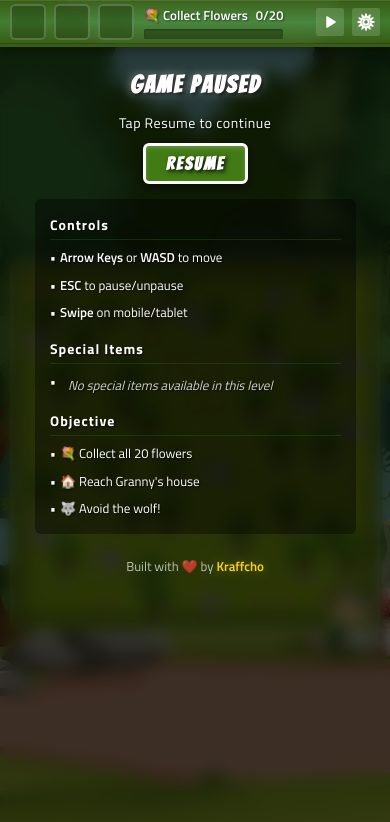
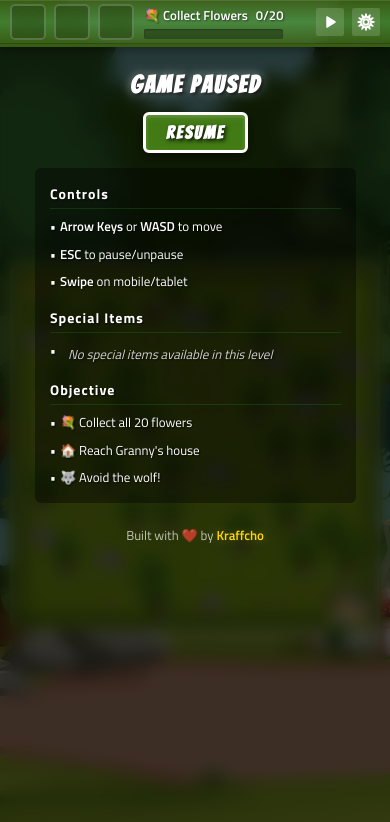
Before and after one commit to kraffcho/Little-Red-Riding-Hood-Adventures, a React (Create React App) app: page / in a window 390 px wide. Both pictures are taken after a click on the button 330 px from the left and 22 px from the top of the page. Shown: the top 822 px of the page. Built offline with nearby package versions, Linux system fonts and the light colour scheme; no server answers.

Commit message:
Hide pause instruction message on mobile
- Remove instruction message entirely on mobile devices
- Desktop still shows 'Press ESC or click Resume to continue'
- Mobile shows only the Resume button (cleaner UI)
- Better mobile UX with less clutter

```diff
--- a/src/components/PauseMenu.tsx
+++ b/src/components/PauseMenu.tsx
@@ -29,7 +29,6 @@ const PauseMenu: React.FC<PauseMenuProps> = ({ onResume, isVisible, currentLevel
 
         <div className="pause-menu-footer">
           <p className="pause-menu-instruction pause-menu-instruction-desktop">Press ESC or click Resume to continue</p>
-          <p className="pause-menu-instruction pause-menu-instruction-mobile">Tap Resume to continue</p>
           <button className="pause-menu-resume" onClick={handleResume}>
             Resume
           </button>
--- a/src/styles/components/overlays.css
+++ b/src/styles/components/overlays.css
@@ -741,17 +741,9 @@
   will-change: opacity;
 }
 
-.pause-menu-instruction-mobile {
-  display: none;
-}
-
 @media (max-width: 768px) {
   .pause-menu-instruction-desktop {
     display: none;
-  }
-
-  .pause-menu-instruction-mobile {
-    display: block;
   }
 }
 
```
